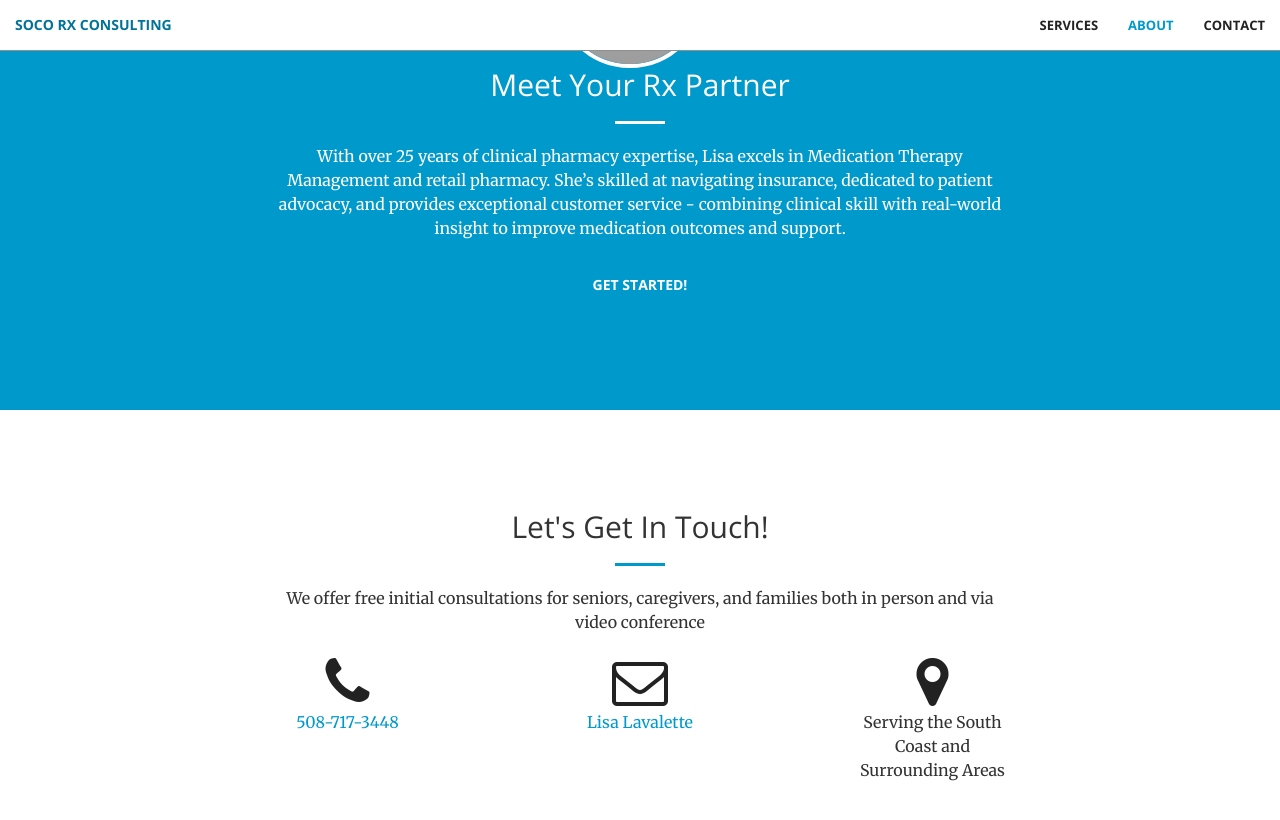
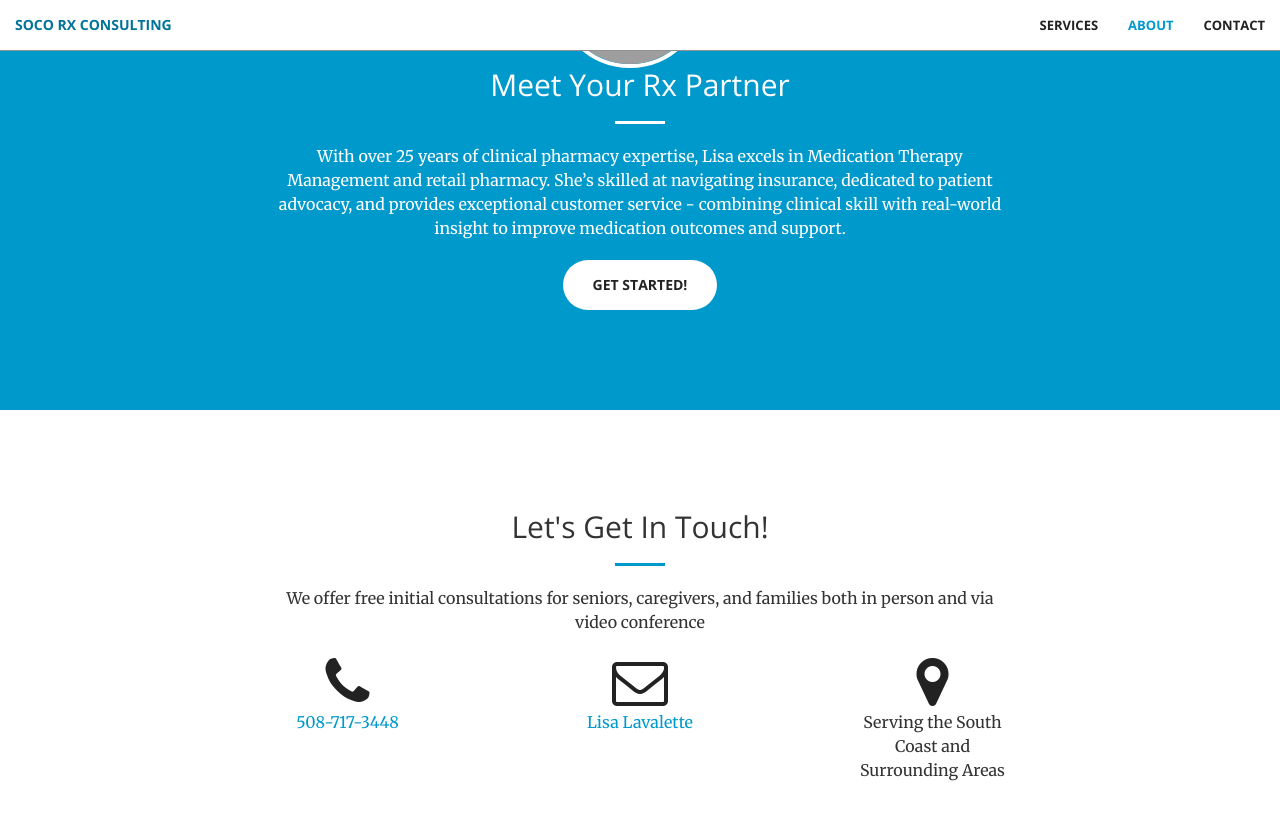
Before and after one commit to edlavalette/edlavalette.github.io, a Jekyll site: the page built from index.html, in a window 1280 px wide and 900 px high, scrolled down 1865 px. Shown: the top 820 px of the window. Built offline with Jekyll 4.4.1, drawn with Linux system fonts in a browser that asks for light colours; grey boxes are pictures that could not be loaded.

Commit message:
Update call-to-action.html

```diff
--- a/_includes/call-to-action.html
+++ b/_includes/call-to-action.html
@@ -44,7 +44,7 @@
     </div>
     <div class="row">
         <div class="col-lg-8 col-lg-offset-2 text-center">
-            <a href="#contact" class="btn btn-primary btn-xl page-scroll">Get Started!</a>
+            <a href="#contact" class="btn btn-default btn-xl page-scroll">Get Started!</a>
         </div>
     </div>
 
```
